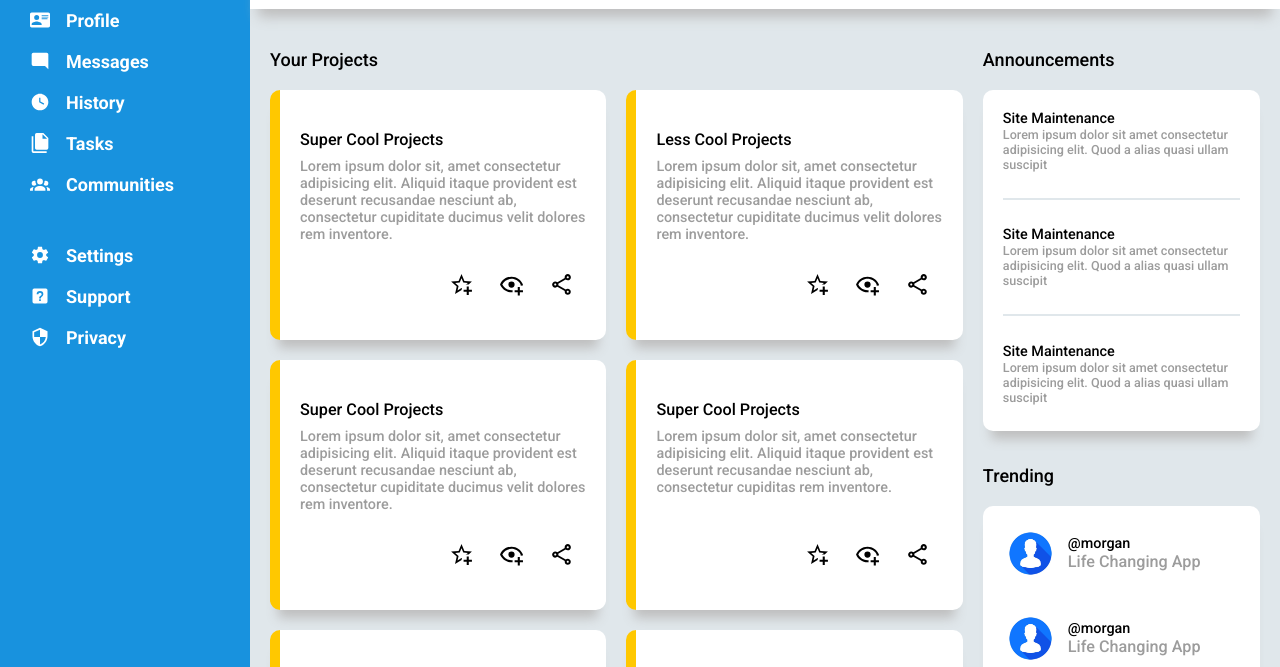
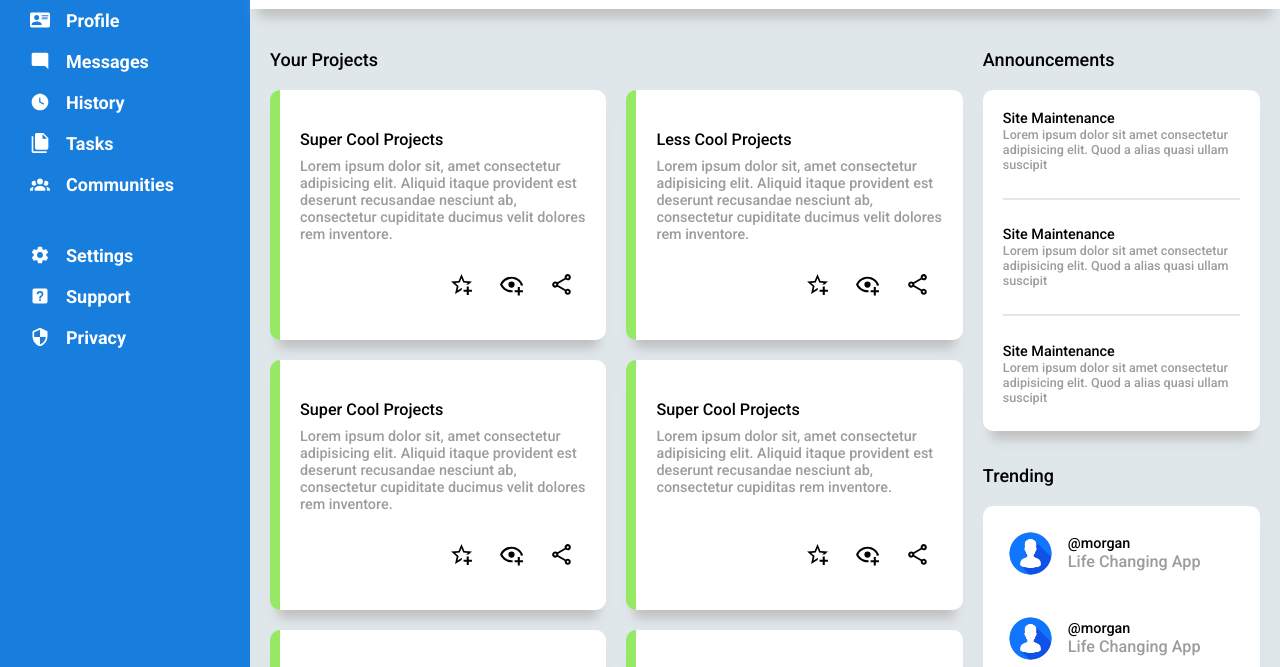
Before and after one commit to Braumski/odin-dashboard, a plain HTML site: page index.html in a window 1280 px wide. Shown: the part 161-828 px from the top of the page. Drawn offline with Linux system fonts and the light colour scheme.

Commit message:
Touching colors

```diff
--- a/styles.scss
+++ b/styles.scss
@@ -29,8 +29,8 @@ button {
 }
 /////////////////////////////
 
-$primary-color: rgb(24, 146, 222);
-$secondary-color: rgb(255, 200, 0);
+$primary-color: rgb(24, 126, 222);
+$secondary-color: rgb(149, 233, 101);
 $background-color: white;
 $main-padding-side: 0px 20px 0px 20px;
 $shadow: 0px 16px 12px -8px #bebebe;
```
Also changed, not shown: styles.css, 1 other file.
